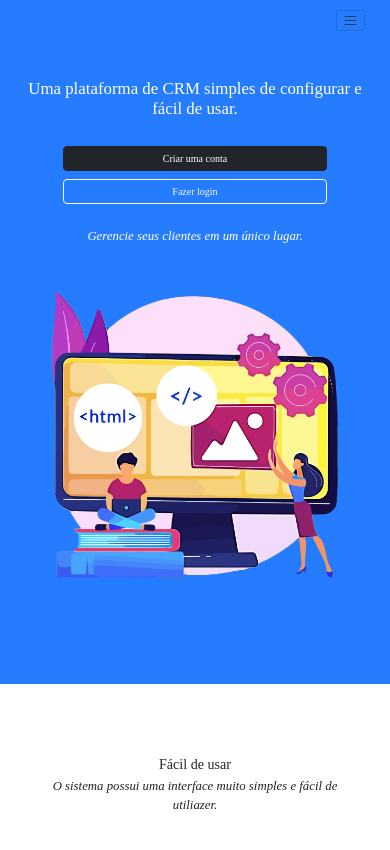
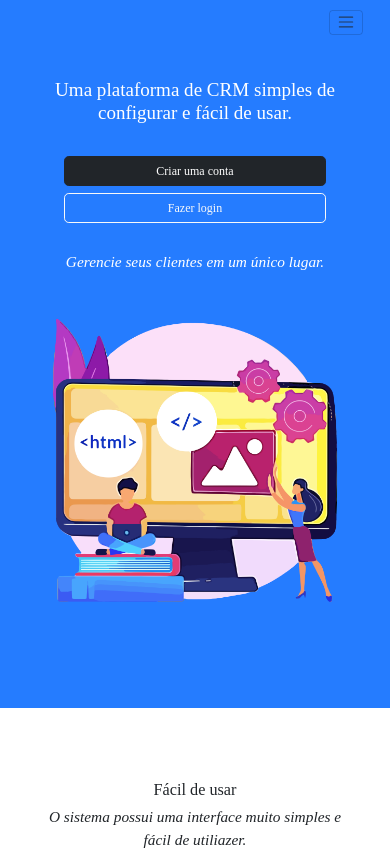
Before and after one commit to LucasBDoficial/projeto-web, a React (Vite) app: page / in a window 390 px wide. Shown: the top 850 px of the page. Built offline with nearby package versions, Linux system fonts and the light colour scheme; some icons are missing.

Commit message:
font size mobile

```diff
--- a/src/Global.css
+++ b/src/Global.css
@@ -214,7 +214,7 @@
 
   @media (max-width: 500px) {
     html {
-      font-size: 50%;
+      font-size: 60%;
     }
 
     .feature-box{
```
